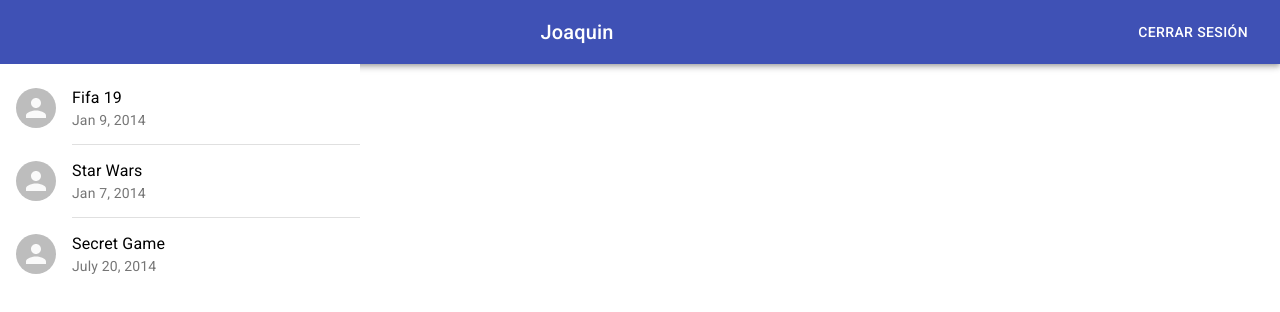
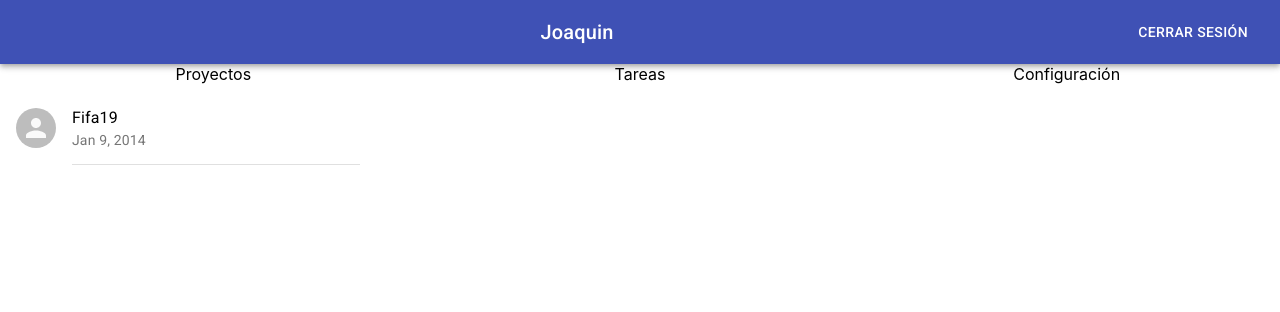
Before and after one commit to jrussellrichards/tasktrackerdev-Client, a React (Create React App) app: page / in a window 1280 px wide. Shown: the top 312 px of the page. Built offline with nearby package versions, Linux system fonts and the light colour scheme.

Commit message:
se agrego el componente grid para separar tareas/proyectos/configuracion

```diff
--- a/src/App.js
+++ b/src/App.js
@@ -2,13 +2,26 @@ import React from 'react';
 import logo from './logo.svg';
 import './App.css';
 import Header from './Components/Header.js'
-import ListProyect from './Components/ListProyect'
+import Project from './Components/Project'
+import Grid from '@material-ui/core/Grid';
 
 function App() {
   return (
     <div className="App">
        <Header nombre='Joaquin'/> {/*Entregar como name la variable recibida desde server */}
-       <ListProyect/>
+       <Grid  container >
+         <Grid item xs >
+           Proyectos
+         </Grid>
+         <Grid item xs >
+           Tareas
+         </Grid>
+         <Grid item xs>
+           Configuración
+         </Grid>
+       </Grid>
+       <Project name='Fifa19'/>
+
     </div>
   );
 }
--- a/src/Components/ListProyect.js
+++ b/src/Components/Project.js
@@ -15,7 +15,7 @@ const useStyles = makeStyles(theme => ({
   },
 }));
 
-export default function InsetDividers(props) {
+export default function Project(props) {
   const classes = useStyles();
 
   return (
@@ -25,24 +25,11 @@ export default function InsetDividers(props) {
           <Avatar>
           </Avatar>
         </ListItemAvatar>
-        <ListItemText primary="Fifa 19" secondary="Jan 9, 2014" />
+        <ListItemText primary={props.name} secondary="Jan 9, 2014" />
       </ListItem>
       <Divider variant="inset" component="li" />
-      <ListItem>
-        <ListItemAvatar>
-          <Avatar>
-          </Avatar>
-        </ListItemAvatar>
-        <ListItemText primary="Star Wars" secondary="Jan 7, 2014" />
-      </ListItem>
-      <Divider variant="inset" component="li" />
-      <ListItem>
-        <ListItemAvatar>
-          <Avatar>
-          </Avatar>
-        </ListItemAvatar>
-        <ListItemText primary="Secret Game" secondary="July 20, 2014" />
-      </ListItem>
     </List>
+
+
   );
 }
```
Also changed, not shown: src/Components/ProjectsList.js (added, +43 -0 lines).
